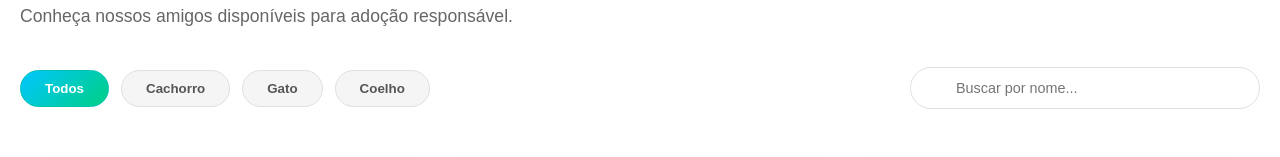
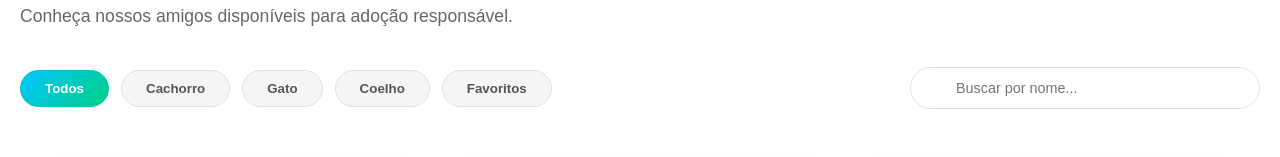
Before and after one commit to BrunoGomes13/ONG-Nova-Jornada, a React (Create React App) app: page /animais in a window 1280 px wide. Shown: the part 169-326 px from the top of the page. Built offline with nearby package versions, Linux system fonts and the light colour scheme.

Commit message:
feat: adiciona botão de favoritos na área de pesquisa

```diff
--- a/src/components/cardAnimals/CardAnimals.js
+++ b/src/components/cardAnimals/CardAnimals.js
@@ -26,7 +26,10 @@ setFavoritos(novo);
 }
 
   const animaisFiltrados = animais.filter((animal) => {
-    const matchesFiltro = filtro === "Todos" || animal.especie === filtro;
+    const matchesFiltro =
+    filtro === "Todos" ? true :
+    filtro === "Favoritos" ? favoritos.includes(animal.id) :
+    animal.especie === filtro;
     const matchesBusca = (animal.nome || "")
       .toLowerCase()
       .includes((pesquisa || "").toLowerCase());
@@ -91,7 +94,12 @@ setFavoritos(novo);
 
       {/* Mensagem apresentada quando não encontra nenhum animal*/}
       {animaisFiltrados.length === 0 && (
-        <p className="sem-resultados">Nenhum animal encontrado com esses criterios.</p>
+        <p className="sem-resultados">
+        {filtro === "Favoritos"
+        ? "Você ainda não favoritou nenhum animal."
+        : "Nenhum animal encontrado com esses critérios."
+        }
+        </p>
       )}
     </div>
   );
--- a/src/pages/Animais/Animais.js
+++ b/src/pages/Animais/Animais.js
@@ -9,7 +9,7 @@ function Animais() {
   const [busca, setBusca] = useState("");
   const [filtroEspecie, setFiltroEspecie] = useState("Todos");
 
-  const especies = ["Todos", "Cachorro", "Gato", "Coelho"];
+  const especies = ["Todos", "Cachorro", "Gato", "Coelho", "Favoritos"];
 
   return (
     <>
```
